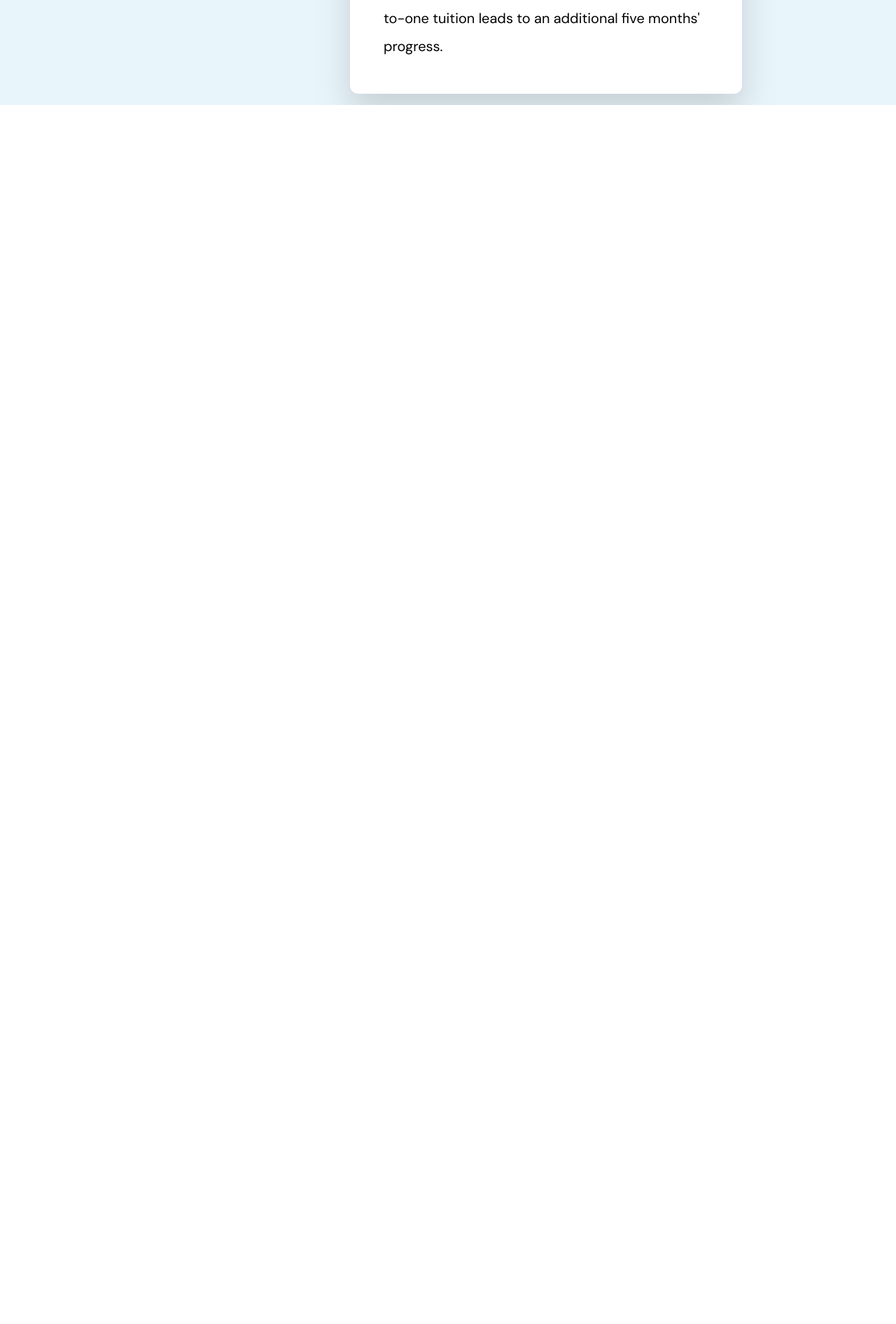
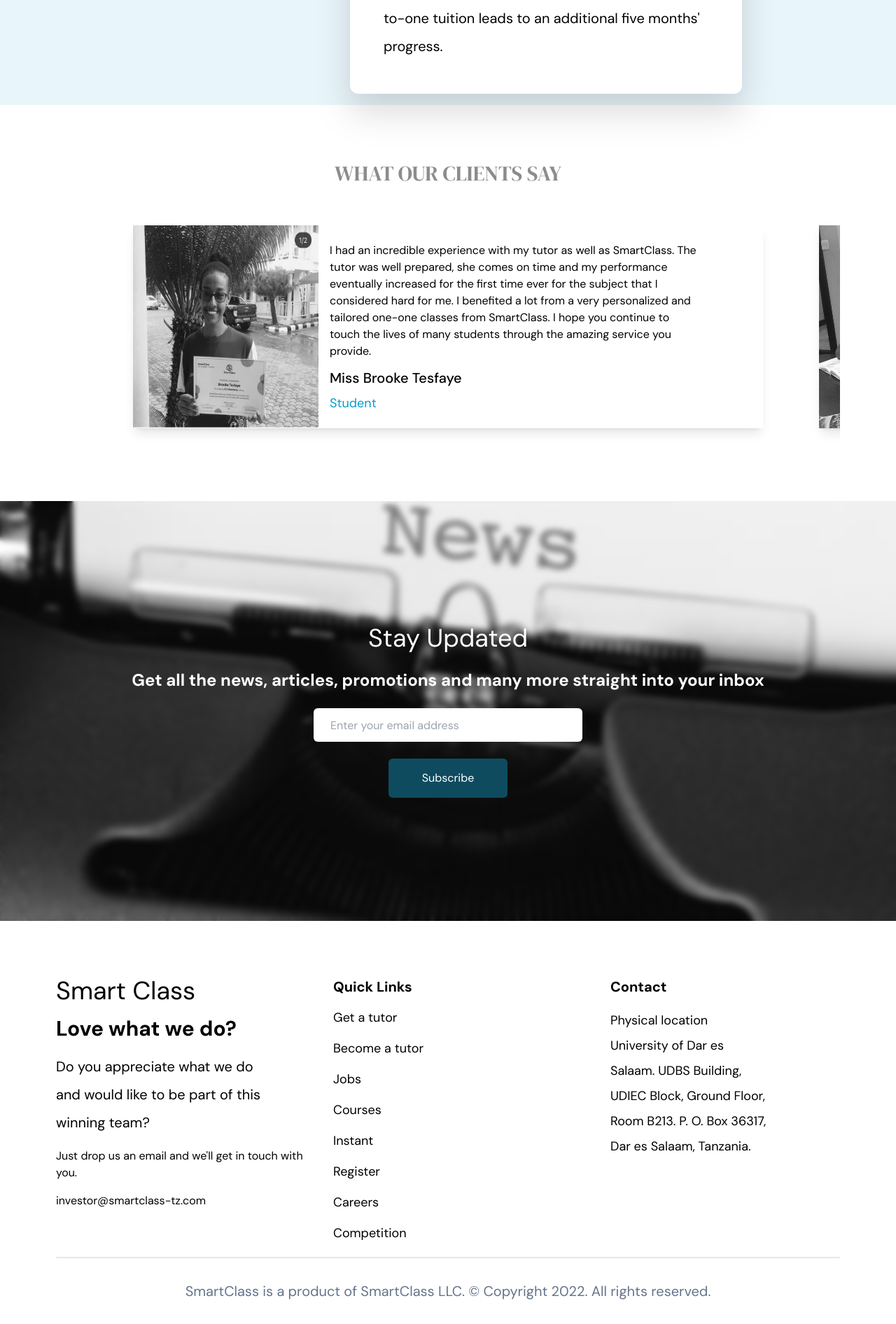
Before and after one commit to iam-dante/smartclass, a Next.js app: page /home in a window 1280 px wide. Shown: the part 3170-5062 px from the top of the page at 70% size. Before the commit the page ends 3320 px from the top, so only its background shows below. Built offline with nearby package versions, Linux system fonts and the light colour scheme.

Commit message:
responsive

```diff
--- a/components/Footer.js
+++ b/components/Footer.js
@@ -3,7 +3,7 @@ export default function Footer(){
 
     return(
         <div>
-        <div className="grid grid-cols-3 h-[500px] pt-20 pl-20">
+            <div className="grid md:grid-cols-3 grid-rows-3 md:grid-rows-none md:pt-20 py-5 md:pl-20 px-6 gap-3">
                         <div className="flex flex-col space-y-4">
                             <h className="text-4xl">Smart Class </h>
                             <h className="text-3xl font-semibold">Love what we do?</h>
@@ -33,7 +33,7 @@ export default function Footer(){
                     </div>
                 </div>
 
-                <div className="border-t-2 border-b-gray-900 h-24 flex justify-center items-center text-slate-500 mx-20">
+                    <div className="border-t-2 border-b-gray-900 h-24 flex justify-center items-center text-slate-500 md:mx-20 mx-5 text-center text-base md:text-xl">
                         <h>SmartClass is a product of  SmartClass LLC. © Copyright 2022. All rights reserved.</h>
                     </div>
         </div>
--- a/pages/home.js
+++ b/pages/home.js
@@ -167,8 +167,11 @@ export default function Home(){
                 </div>
             </div>
 
-                {/* <div className="px-20 py-20 space-y-8 ">
-                    <h1 className="text-3xl flex justify-center uppercase font-serif  text-[#8E8B8B]">What our clients say</h1>
+
+
+
+                <div className="px-6 md:px-20 py-20 space-y-4 lg:space-y-8">
+                    <h1 className=" text-xl lg:text-3xl flex justify-center uppercase font-serif  text-[#8E8B8B]">What our clients say</h1>
 
                 <div className="overflow-x-auto scrollbar scrollbar-thin scrollbar-thumb-cyanblue-400 py-6 snap-x snap-mandatory">
 
@@ -217,23 +220,23 @@ export default function Home(){
 
                     </div>
                 </div>
-                </div> */}
+                </div>
 
-                {/* <div className=" w-full">
+                <div className="w-full">
                     <div className="h-[600px] w-full bg-fixed bg-cover bg-center  backdrop-blur-lg bg-no-repeat " style={{backgroundImage: "url('/images/news.jpeg')"}}>
-                        <div className="backdrop-blur-sm flex justify-center items-center flex-col h-full  space-y-6 c">
+                        <div className="backdrop-blur-sm flex justify-center items-center flex-col h-full  space-y-6 px-6">
 
                             <h className="text-4xl text-white">Stay Updated</h>
-                            <h className="text-white text-2xl font-semibold">Get all the news, articles, promotions and many more straight into your inbox</h>
-                            <input className="h-12 w-96 px-6 rounded-md" placeholder="Enter your email address"/>
+                            <h className="text-white  text-xl md:text-2xl font-semibold text-center">Get all the news, articles, promotions and many more straight into your inbox</h>
+                            <input className="h-12 md:w-96 px-6 rounded-md" placeholder="Enter your email address"/>
                             <span className="bg-cyanblue-400 text-white px-12 py-4 rounded-md">Subscribe</span>
                         </div>
                     </div>
-                </div> */}
+                </div>
 
 
 
-                {/* <Footer/> */}
+                <Footer/>
         </div>
 )
 }
--- a/pages/index.js
+++ b/pages/index.js
@@ -5,6 +5,7 @@ import Script from 'next/script'
 
 import Home from "./home"
 import NavigationBar from '../components/navigationBar'
+import Footer from '../components/Footer'
 
 export default function App() {
   return (
@@ -12,6 +13,7 @@ export default function App() {
       <Script src="//code.tidio.co/3a74dxsf2ock0q9wm1vp3lzizh9rwnpr.js" async/>
       <Home/>
       {/* <NavigationBar/> */}
+      {/* <Footer/> */}
 
 
     </>
```
Lines whose indentation alone changed are shown as unchanged.
